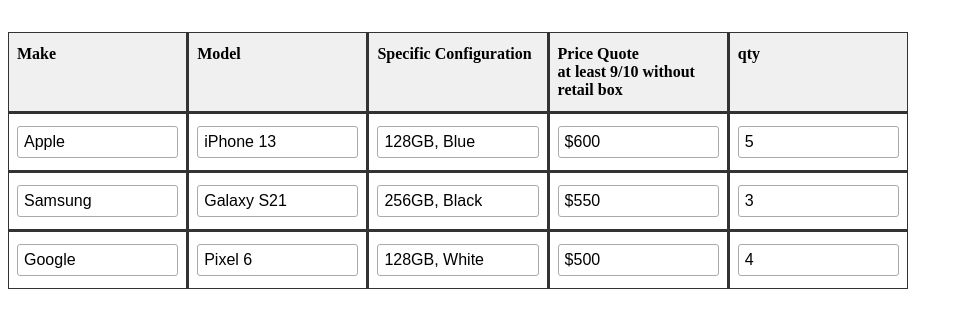
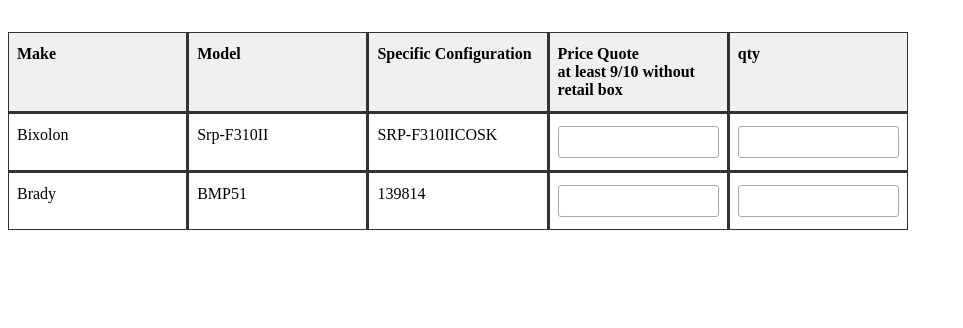
Before and after one commit to nima64/sheet-updating, a website: page public/index.html in a window 1280 px wide. Shown: the whole page, without its empty margins (0-963 px from the left). Drawn offline with Linux system fonts and the light colour scheme.

Commit message:
make, model and config not inputs and qty changed to text

```diff
--- a/public/index.html
+++ b/public/index.html
@@ -58,20 +58,19 @@
   <script>
     // Example data grid
     const data = [
-      { make: "Apple", model: "iPhone 13", config: "128GB, Blue", price: "$600", qty: 5 },
-      { make: "Samsung", model: "Galaxy S21", config: "256GB, Black", price: "$550", qty: 3 },
-      { make: "Google", model: "Pixel 6", config: "128GB, White", price: "$500", qty: 4 },
+      { make: "Bixolon", model: "Srp-F310II", config: "SRP-F310IICOSK", price: "", qty: "" },
+      { make: "Brady", model: "BMP51", config: "139814", price: "", qty: "" },
     ];
 
     const grid = document.getElementById('product-grid');
 
     data.forEach(row => {
       grid.insertAdjacentHTML('beforeend', `
-        <div class="grid-cell"><input class="grid-input" type="text" value="${row.make}"></div>
-        <div class="grid-cell"><input class="grid-input" type="text" value="${row.model}"></div>
-        <div class="grid-cell"><input class="grid-input" type="text" value="${row.config}"></div>
+        <div class="grid-cell">${row.make}</div>
+        <div class="grid-cell">${row.model}</div>
+        <div class="grid-cell">${row.config}</div>
         <div class="grid-cell"><input class="grid-input" type="text" value="${row.price}"></div>
-        <div class="grid-cell"><input class="grid-input" type="number" min="0" value="${row.qty}"></div>
+        <div class="grid-cell"><input class="grid-input" type="text" value="${row.qty}"></div>
       `);
     });
 
```
